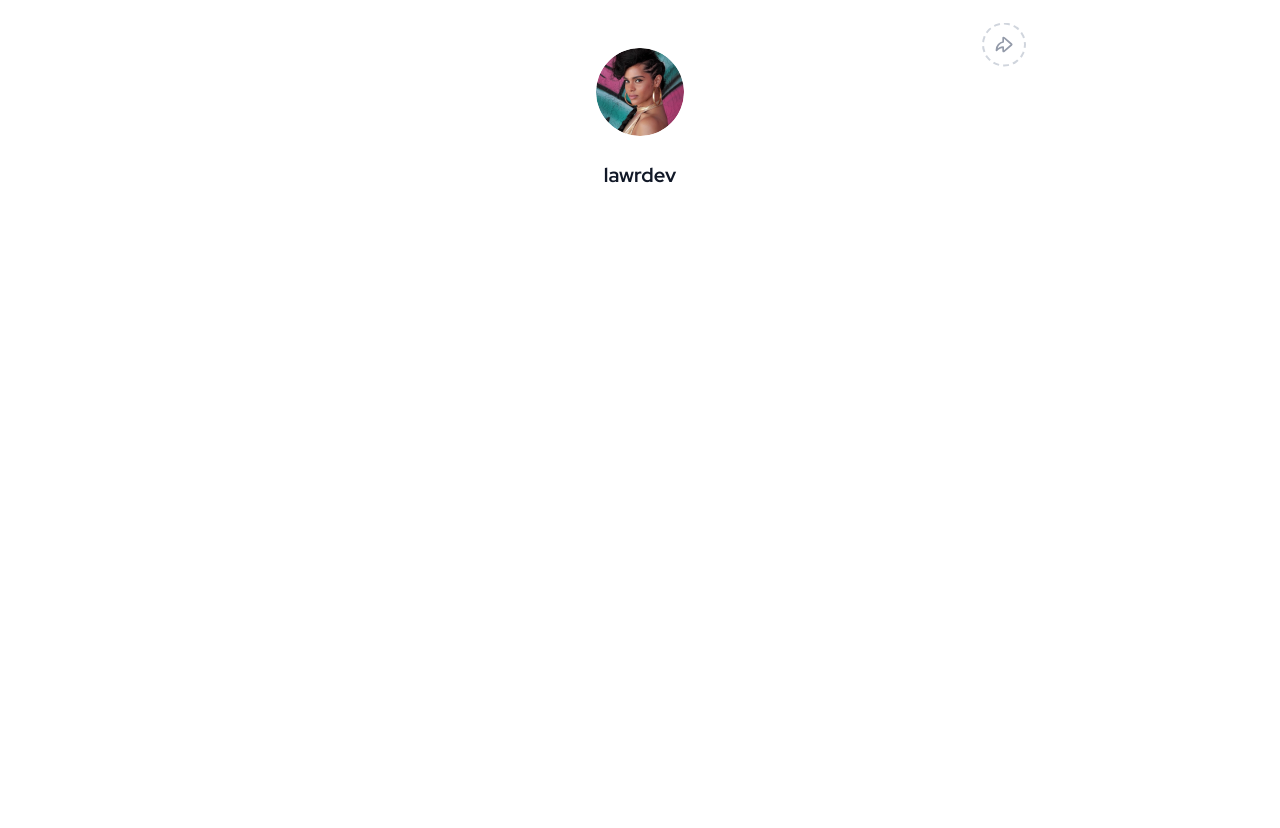
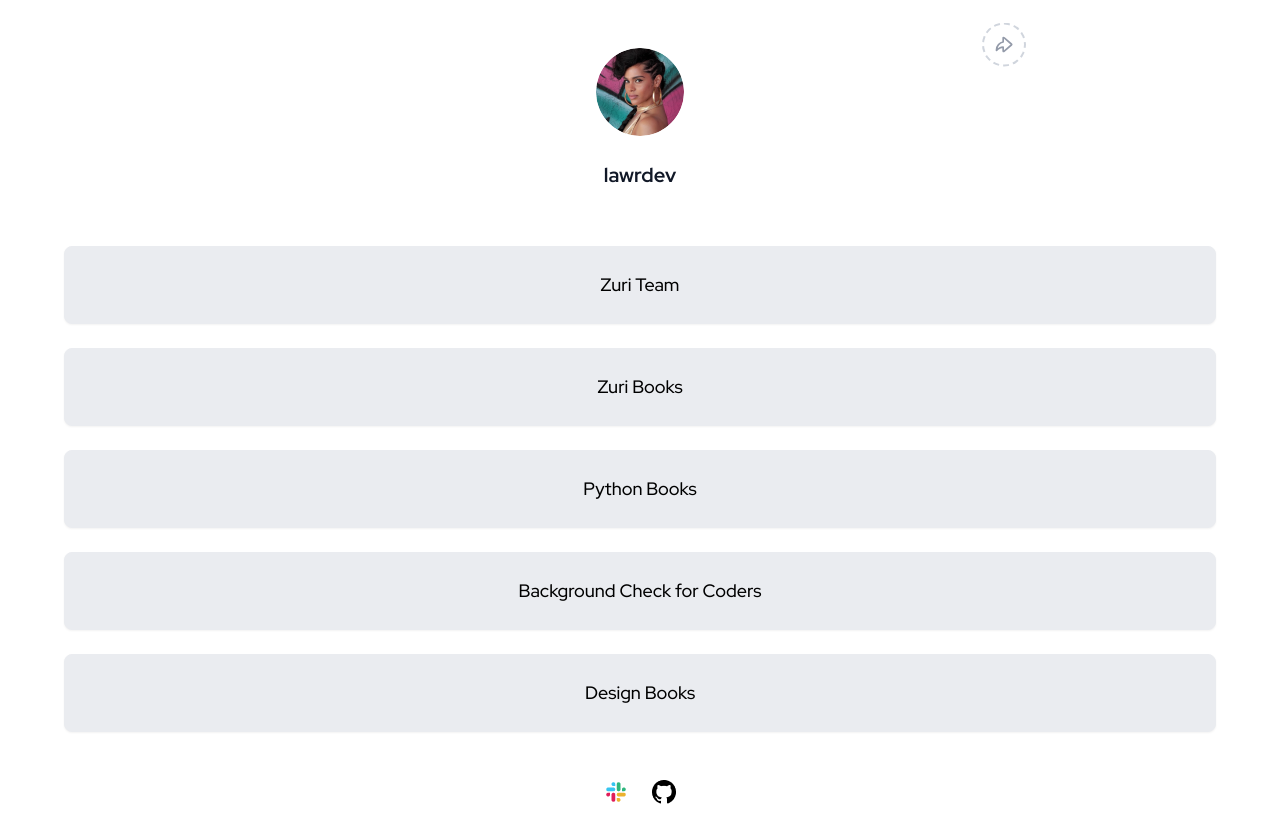
Before and after one commit to lawrdev/Linktacles, a React (Create React App) app: page / in a window 1280 px wide. Before the commit the page ends 800 px from the top, so only its background shows below. Built offline with nearby package versions, Linux system fonts and the light colour scheme.

Commit message:
updated styles for social section

```diff
--- a/src/index.css
+++ b/src/index.css
@@ -5,6 +5,9 @@
 ::before {
   --focus-color: #ebe9fe;
   --focus-thickness: 5.5px;
+  --link-default-background: #eaecf0;
+  --link-hovered-background: #d0d5dd;
+  --link-disabled-background: #fcfcfd;
 }
 body {
   font-family: "Red Hat Display", sans-serif;
@@ -117,3 +120,28 @@
   text-align: center;
   border-radius: 8px;
 }
+
+/* Links Section */
+.btn_link {
+  @apply mb-6 block text-center shadow-sm;
+  padding: 24px 32px;
+  background: var(--link-default-background);
+  border: 1px solid var(--link-default-background);
+  border-radius: 8px;
+  font-weight: 500;
+  font-size: 18px;
+  line-height: 28px;
+}
+.btn_link:hover {
+  background: var(--link-hovered-background);
+  border: 1px solid var(--link-hovered-background);
+}
+a.btn_link:focus {
+  outline: 1px solid #98a2b3;
+}
+body a.disabled_link {
+  pointer-events: none;
+
+  background: var(--link-disabled-background);
+  border: 1px solid #f2f4f7;
+}
--- a/src/pages/Home.jsx
+++ b/src/pages/Home.jsx
@@ -1,11 +1,22 @@
+import Links from "../components/Links";
 import Profile from "../components/Profile";
+import SlackImg from "../assets/img/slack.png";
+import GithubImg from "../assets/img/github.png";
 
 function Home() {
   return (
     <>
-      {/* Profile section */}
       <div className="mt-12 max-w-6xl mx-auto">
         <Profile />
+        <Links />
+
+        {/* Social section */}
+        <section className="py-6">
+          <div className="flex justify-center items-center gap-6">
+            <img src={SlackImg} alt="slack" width="24px" height="24px" />
+            <img src={GithubImg} alt="slack" width="24px" height="24px" />
+          </div>
+        </section>
       </div>
     </>
   );
```
